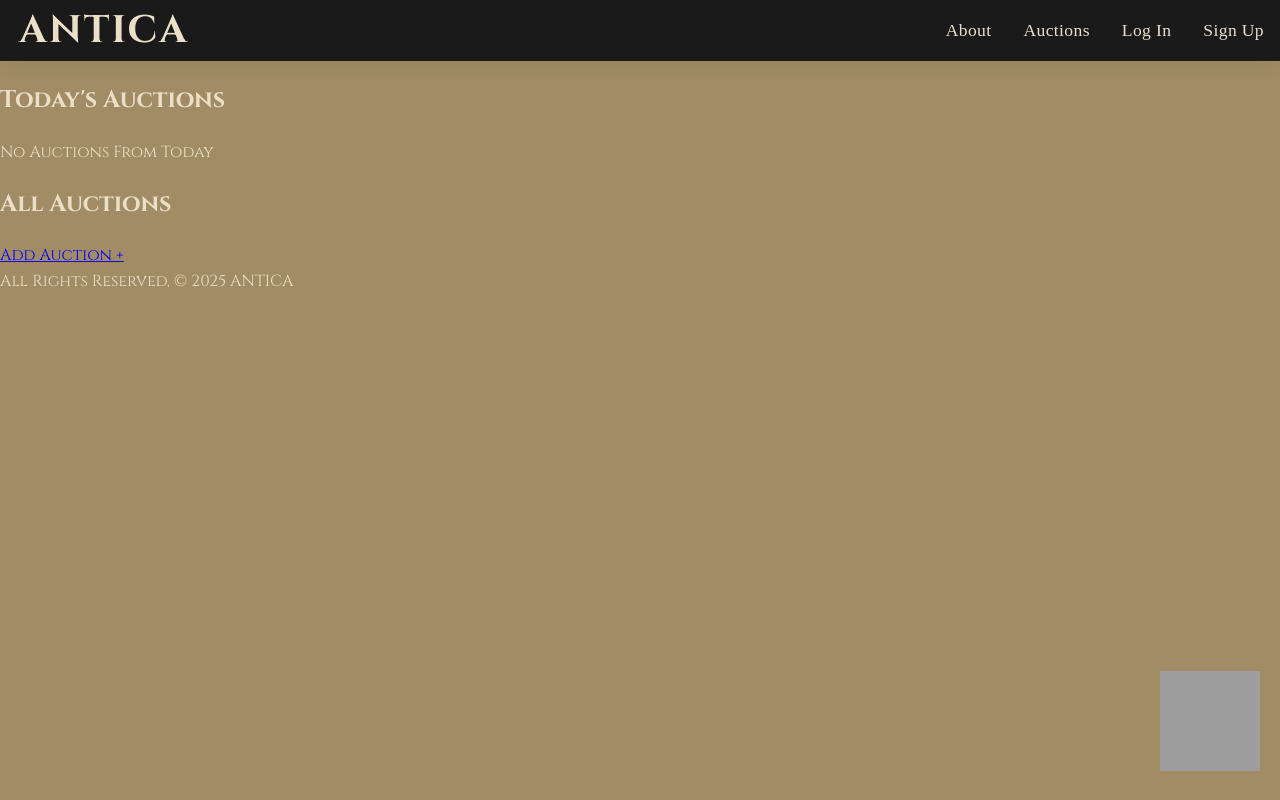
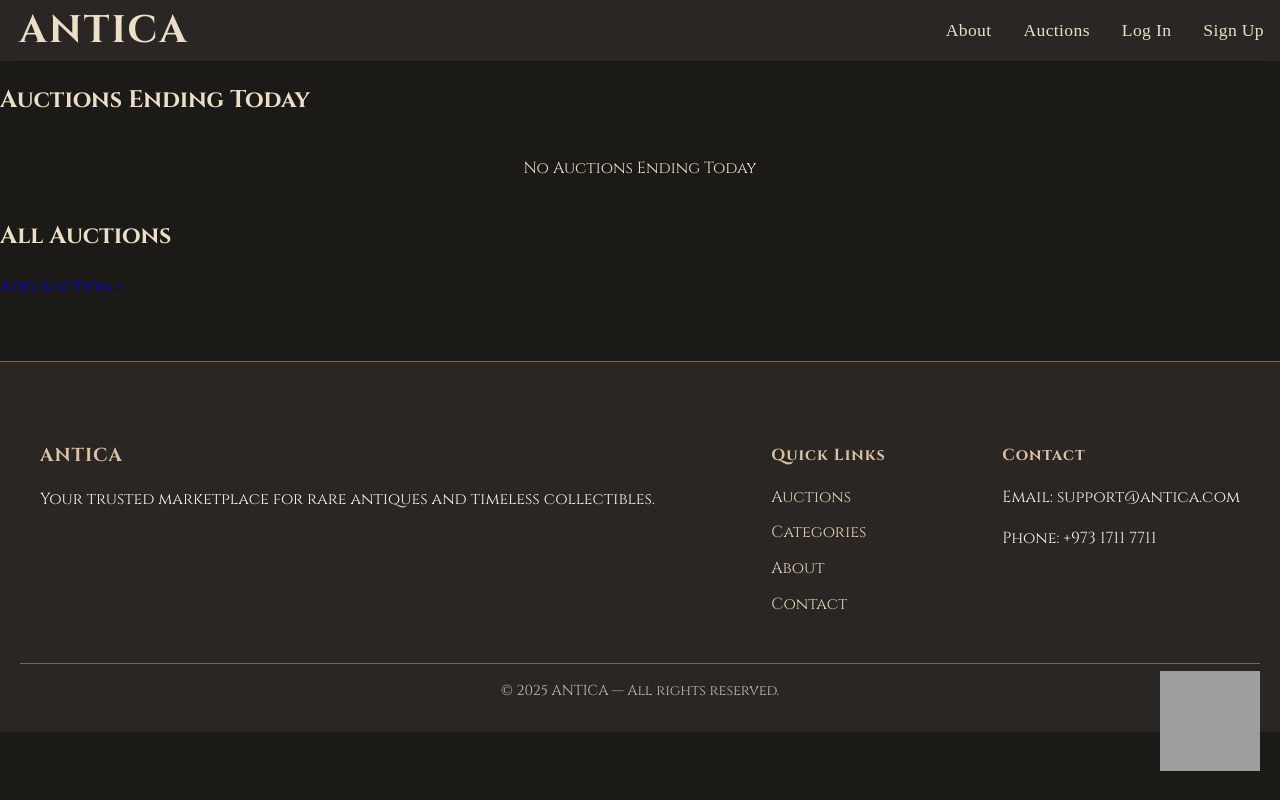
Before and after one commit to balqeesalawi/ANTICA, a Django app: page /auctions/ in a window 1280 px wide. Run offline with Django 5.2, Linux system fonts and the light colour scheme; data that the repository does not hold is empty; grey boxes are pictures that could not be loaded.

Commit message:
complete time and css for home page

```diff
--- a/ANTICA/main/consumers.py
+++ b/ANTICA/main/consumers.py
@@ -29,7 +29,6 @@ class AuctionConsumer(AsyncWebsocketConsumer):
         )
 
     async def receive(self, text_data):
-        from main.models import Auction  # import here if needed
         data = json.loads(text_data)
         amount = data['amount']
         user = self.scope['user'].username
--- a/ANTICA/main/static/css/style.css
+++ b/ANTICA/main/static/css/style.css
@@ -22,7 +142,7 @@ body {
   color: #ebdfc7;
   -webkit-font-smoothing: antialiased;
   line-height: 1.6;
-  background-color: #896f3ecb;
+background-color: #1C1A17;
 }
 
 /* ===== NAVBAR ===== */
@@ -33,8 +153,8 @@ nav {
   display: flex;
   justify-content: space-between;
   align-items: center;
-  background: rgb(26, 26, 26);
-  backdrop-filter: blur(6px); /* يعطي إحساس فخم */
+background-color: #2A2623;
+  backdrop-filter: blur(6px);
   box-shadow: 0 6px 20px rgba(0, 0, 0, 0.06);
 }
 
@@ -117,6 +237,70 @@ nav button:hover {
   }
 }
 
+/* ============================
+   FOOTER
+============================ */
+.antica-footer {
+    background-color: #2A2623;
+    color: #e4d2b9;
+    padding: 60px 20px 30px;
+    margin-top: 60px;
+    border-top: 1px solid #8b5e3c;
+}
+
+.footer-container {
+    max-width: 1200px;
+    margin: auto;
+    display: flex;
+    justify-content: space-between;
+    gap: 40px;
+    flex-wrap: wrap;
+}
+
+.footer-col h3,
+.footer-col h4 {
+    color: #d9c3a5;
+    margin-bottom: 15px;
+    font-family: "Cinzel", serif;
+    letter-spacing: 1px;
+}
+
+.footer-col p {
+    color: #f4efe9;
+    line-height: 1.6;
+}
+
+.footer-col ul {
+    list-style: none;
+    padding: 0;
+}
+
+.footer-col ul li {
+    margin-bottom: 10px;
+}
+
+.footer-col ul li a {
+    color: #e4d2b9;
+    text-decoration: none;
+    transition: 0.3s;
+}
+
+.footer-col ul li a:hover {
+    color: #8b5e3c;
+    padding-left: 4px;
+}
+
+/* Bottom copyright bar */
+.footer-bottom {
+    text-align: center;
+    margin-top: 30px;
+    padding-top: 15px;
+    border-top: 1px solid #8b5e3c;
+    font-size: 0.9rem;
+    color: #c9baa6;
+}
+
+
 .box-music {
   position: fixed;
   right: 20px;
--- a/ANTICA/main/templates/auctions/index.html
+++ b/ANTICA/main/templates/auctions/index.html
@@ -3,34 +3,32 @@
 {% block content %}
 
 
-<h2>Today's Auctions</h2>
+<h2>Auctions Ending Today</h2>
+
+<div class="card-container">
+{% for auction in auctions %}
     {% if auction.auction_for_today %}
-<div class="card-container">
-
-{% for auction in auctions %}
-
         <div class="card">
-  {% if auction.is_active == False %}
+          {% if auction.is_active %}
+            <p>ONGOING AUCTION</p>
+          {% else %}
             <p>ENDED AUCTION</p>
-  {% else %}
-  <P>ONGOING AUCTION</P>
           {% endif %}
 
           {% load static %}
+          <img width="250px" height="250px" src="{% static auction.image|cut:'main/static/' %}" />
 
-      <img width="250px" height="250px" src={% static auction.image|cut:'main/static/' %} />
-  <h3>
-    {{ auction.name }}
-  </h3>
+          <h3>{{ auction.name }}</h3>
           <p>{{ auction.description }}</p>
           <p>Current Bid: {{ auction.current_price }} BHD</p>
+
           <a href="{% url 'auctions_detail' auction.id %}">Place Bid</a>
         </div>
+    {% endif %}
+{% empty %}
+    <p>No Auctions Ending Today</p>
 {% endfor %}
 </div>
-{% else %}
-<p>No Auctions From Today</p>
-{% endif %}
 
 
 <h2>All Auctions</h2>
--- a/ANTICA/main/templates/base.html
+++ b/ANTICA/main/templates/base.html
@@ -59,9 +59,40 @@
       {% endblock %}
     </main>
 
-    <footer>
-      <div>All Rights Reserved, &copy; 2025 ANTICA &nbsp;</div>
-    </footer>
+    <footer class="antica-footer">
+    <div class="footer-container">
+
+        <!-- About -->
+        <div class="footer-col">
+            <h3>ANTICA</h3>
+            <p>Your trusted marketplace for rare antiques and timeless collectibles.</p>
+        </div>
+
+        <!-- Quick Links -->
+        <div class="footer-col">
+            <h4>Quick Links</h4>
+            <ul>
+                <li><a href="{% url 'index' %}">Auctions</a></li>
+                <li><a href="#">Categories</a></li>
+                <li><a href="{% url 'about' %}">About</a></li>
+                <li><a href="#">Contact</a></li>
+            </ul>
+        </div>
+
+        <!-- Contact -->
+        <div class="footer-col">
+            <h4>Contact</h4>
+            <p>Email: support@antica.com</p>
+            <p>Phone: +973 1711 7711</p>
+        </div>
+
+    </div>
+
+    <div class="footer-bottom">
+        © 2025 ANTICA — All rights reserved.
+    </div>
+</footer>
+
 
     <script>
 
--- a/ANTICA/main/templates/registration/login.html
+++ b/ANTICA/main/templates/registration/login.html
@@ -7,4 +7,8 @@
     {{ form.as_p }}
     <input type="submit" value="Login">
   </form>
+
+  <p>
+  <a href="{% url 'password_reset' %}">Forgot Password?</a>
+</p>
 {% endblock %}
--- /dev/null
+++ b/ANTICA/main/templates/registration/password_reset_complete.html
@@ -0,0 +1,4 @@
+{% extends "base.html" %} {% block content %}
+<p>Your password has been reset.</p>
+<a href="{% url 'login' %}" class="btn">Back to Login</a>
+{% endblock %}
--- /dev/null
+++ b/ANTICA/main/templates/registration/password_reset_done.html
@@ -0,0 +1,4 @@
+{% extends "base.html" %}
+{% block content %}
+<p>We have emailed you reset instructions if an account exists.</p>
+{% endblock %}
--- a/ANTICA/main/views.py
+++ b/ANTICA/main/views.py
@@ -9,6 +9,8 @@ from django.views.generic.edit import CreateView, DeleteView, UpdateView
 from .forms import BidForm
 from asgiref.sync import async_to_sync
 from channels.layers import get_channel_layer
+from django import forms
+from datetime import datetime
 
 # Create your views here.
 
@@ -59,6 +61,8 @@ def auctions_detail(request, auction_id):
     auction = Auction.objects.get(id=auction_id)
     bids = Bid.objects.filter(auction= auction)
 
+    now = datetime.now()
+    Auction.objects.filter(date__lte=now, is_active=True).update(is_active=False)
 
     if auction.is_active == False:
         for bid in bids:
@@ -83,6 +87,12 @@ class AuctionCreate(LoginRequiredMixin, CreateView):
         "image",
         "category",
     ]
+
+    def get_form(self, form_class=None):
+        form = super().get_form(form_class)
+        # Override the widget for the 'date' field
+        form.fields['date'].widget = forms.DateTimeInput(attrs={'type': 'datetime-local'})
+        return form
 
     def form_valid(self, form):
         form.instance.user = self.request.user
@@ -144,7 +154,7 @@ def add_bid(request, auction_id):
                 {
                     "type": "bid_message",  # method name in the consumer
                     "bid": float(new_bid.amount),
-                    "bidder": request.user.username,
+                    "bidder": new_bid.bidder.username,
                 }
             )
     context = {"form": form, "auction": auction}
```
Also changed, not shown: other parts of ANTICA/main/static/css/style.css (+127 -3 lines), ANTICA/ANTICA/settings.py (+13 -1 lines), ANTICA/main/models.py (+5 -3 lines), ANTICA/main/templates/auctions/detail.html (+38 -19 lines), ANTICA/main/templates/home.html (+19 -16 lines), ANTICA/main/templates/registration/password_reset_confirm.html (added, +10 -0 lines), ANTICA/main/templates/registration/password_reset_form.html (added, +9 -0 lines), ANTICA/main/static/uploads/46508312b6f73462aea0ad13999f4947.jpg (added), ANTICA/main/static/uploads/WhatsApp_Image_2025-11-09_at_11.17.27_6409ddeb.jpg (added), ANTICA/main/static/uploads/download_1.jpeg (added), ANTICA/main/static/uploads/download_2_8nHY2cx.jpeg (added), ANTICA/main/static/uploads/download_2_NrgDDyB.jpeg (added), ANTICA/main/static/uploads/f56438405edfd8e6dfff903f784e7ee5.jpg (added). Lines whose indentation alone changed are shown as unchanged.
